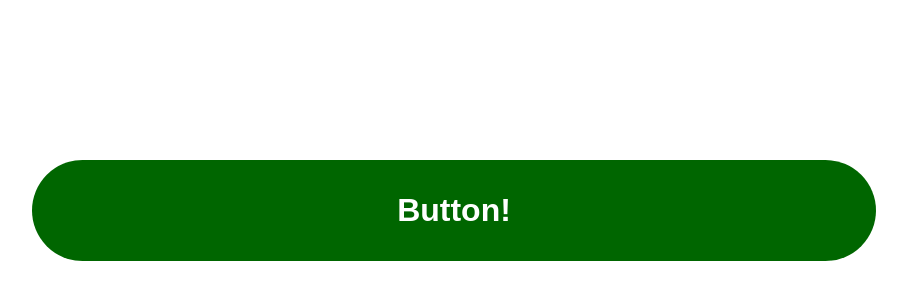
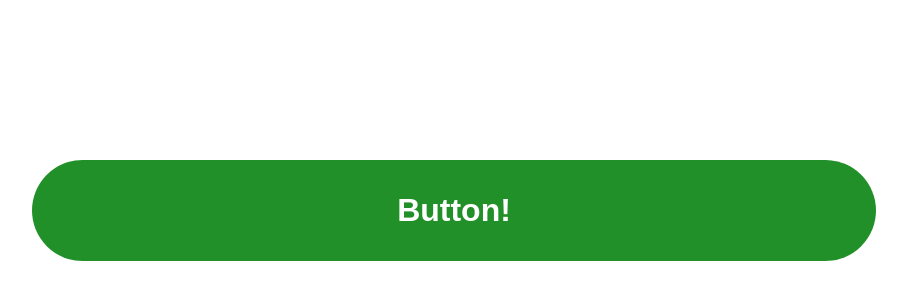
Before and after one commit to Twitchkidd/hupdog-dep-yet-again-sry, a Next.js app: page / in a window 1280 px wide. Shown: the part 190-490 px from the top of the page, without its empty margins (186-1093 px from the left). Built offline with nearby package versions, Linux system fonts and the light colour scheme.

Commit message:
THE COLORS, DUKE, THE COLORS!

```diff
--- a/src/components/Global.js
+++ b/src/components/Global.js
@@ -3,43 +3,133 @@ import { above } from 'utils/breakpoints.js';
 
 const Global = createGlobalStyle`
   :root {
-    --blue-300: #35357C;
-    --blue-400: #1C1C61;
-    --blue-500: #0B0B45;
-    --blue-600: #04042C;
-    --blue-700: #010115;
-    --blue: var(--blue-500);
+    --green-tint-100: #229029;
+    --green-tint-200: #2ab233;
+    --green-tint-300: #36d040;
+    --green-tint-400: #57d860;
+    --green-tint-500: #79e080;
+    --green-tint-600: #9ae79f;
+    --green-tint-700: #bcefbf;
+    --green-tint-800: #ddf7df;
+    --green-tint-900: #ffffff;
 
-    --red-300: #C53333;
-    --red-400: #A21616;
-    --red-500: #800000;
-    --red-600: #5A0000;
-    --red-700: #330000;
-    --red: var(--red-500);
+    --green-tone-100: #229029;
+    --green-tone-200: #2e8e34;
+    --green-tone-300: #3a8c3f;
+    --green-tone-400: #458a4a;
+    --green-tone-500: #518855;
+    --green-tone-600: #5d865f;
+    --green-tone-700: #69846a;
+    --green-tone-800: #748275;
+    --green-tone-900: #808080;
 
-    --green-300: #299D29;
-    --green-400: #128112;
-    --green-500: #006600;
-    --green-600: #004800;
-    --green-700: #002800;
-    --green: var(--green-500);
+    --green-shade-100: #229029;
+    --green-shade-200: #1e7f24;
+    --green-shade-300: #196c1f;
+    --green-shade-400: #155a1a;
+    --green-shade-500: #114815;
+    --green-shade-600: #0d360f;
+    --green-shade-700: #08240a;
+    --green-shade-800: #041205;
+    --green-shade-900: #000000;
 
-    --light-blue: #7ACBF5;
-    --pink: #EAACB8;
+    --blue-tint-100: #6bfecf;
+    --blue-tint-200: #7efed6;
+    --blue-tint-300: #91fedc;
+    --blue-tint-400: #a3ffe2;
+    --blue-tint-500: #b5ffe7;
+    --blue-tint-600: #c8ffed;
+    --blue-tint-700: #dafff3;
+    --blue-tint-800: #edfff9;
+    --blue-tint-900: #ffffff;
 
-    --beige-300: #FFFEFC;
-    --beige-400: #FFF9F0;
-    --beige-500: #E8DCCA;
-    --beige-600: #C5B399;
-    --beige-700: #A68F6D;
-    --beige: var(--beige-500);
+    --blue-tone-100: #6bfecf;
+    --blue-tone-200: #6eeec5;
+    --blue-tone-300: #70dfbb;
+    --blue-tone-400: #73cfb1;
+    --blue-tone-500: #76bfa8;
+    --blue-tone-600: #78af9e;
+    --blue-tone-700: #7ba094;
+    --blue-tone-800: #7d908a;
+    --blue-tone-900: #808080;
 
-    --white: #FFFFFF;
-    --gray-300: #EAEBEC;
-    --gray-500: #C2C7CC;
-    --gray-700: #929DA9;
-    --black: #000000;
-    --gray: var(--gray-500);
+    --blue-shade-100: #6bfecf;
+    --blue-shade-200: #3ffec1;
+    --blue-shade-300: #12feb3;
+    --blue-shade-400: #01e19a;
+    --blue-shade-500: #01b47b;
+    --blue-shade-600: #01875d;
+    --blue-shade-700: #005a3e;
+    --blue-shade-800: #002d1f;
+    --blue-shade-900: #000000;
+
+    --pink-tint-100: #fe6b99;
+    --pink-tint-200: #fe7ea7;
+    --pink-tint-300: #fe91b3;
+    --pink-tint-400: #ffa3c0;
+    --pink-tint-500: #ffb5cd;
+    --pink-tint-600: #ffc8d9;
+    --pink-tint-700: #ffdae6;
+    --pink-tint-800: #ffedf2;
+    --pink-tint-900: #ffffff;
+
+    --pink-tone-100: #fe6b99;
+    --pink-tone-200: #ee6e96;
+    --pink-tone-300: #df7093;
+    --pink-tone-400: #cf7390;
+    --pink-tone-500: #bf768d;
+    --pink-tone-600: #af7889;
+    --pink-tone-700: #a07b86;
+    --pink-tone-800: #907d83;
+    --pink-tone-900: #808080;
+
+    --pink-shade-100: #fe6b99;
+    --pink-shade-200: #fe3f7b;
+    --pink-shade-300: #fe125d;
+    --pink-shade-400: #e10148;
+    --pink-shade-500: #b4013a;
+    --pink-shade-600: #87012b;
+    --pink-shade-700: #5a001d;
+    --pink-shade-800: #2d000e;
+    --pink-shade-900: #000000;
+
+    --purple-tint-100: #902289;
+    --purple-tint-200: #b22aa9;
+    --purple-tint-300: #d036c5;
+    --purple-tint-400: #d857cf;
+    --purple-tint-500: #e079d9;
+    --purple-tint-600: #e79ae2;
+    --purple-tint-700: #efbcec;
+    --purple-tint-800: #f7ddf5;
+    --purple-tint-900: #ffffff;
+
+    --purple-tone-100: #902289;
+    --purple-tone-200: #8e2e88;
+    --purple-tone-300: #8c3a87;
+    --purple-tone-400: #8a4586;
+    --purple-tone-500: #885185;
+    --purple-tone-600: #865d83;
+    --purple-tone-700: #846982;
+    --purple-tone-800: #827481;
+    --purple-tone-900: #808080;
+
+    --purple-shade-100: #902289;
+    --purple-shade-200: #7f1e78;
+    --purple-shade-300: #6c1967;
+    --purple-shade-400: #5a1556;
+    --purple-shade-500: #481145;
+    --purple-shade-600: #360d33;
+    --purple-shade-700: #240822;
+    --purple-shade-800: #120411;
+    --purple-shade-900: #000000;
+
+    --green: var(--green-tint-100);
+    --blue: var(--blue-tint-100);
+    --pink: var(--pink-tint-100);
+    --purple: var(--purple-tint-100);
+    --white: var(--green-tint-900);
+    --gray: var(--green-tone-900);
+    --black: var(--green-shade-900);
 
     --serif: 'Noto Serif', serif;
     --sans: 'Noto Sans', sans-serif;
```
